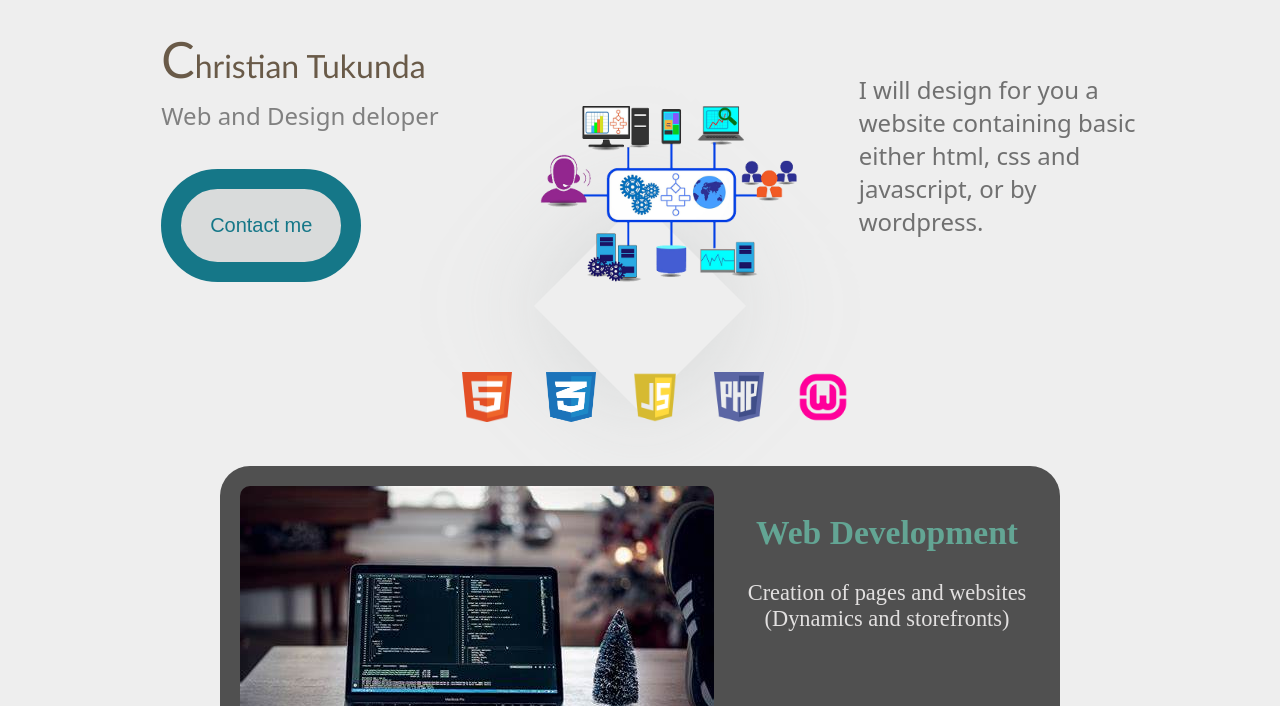
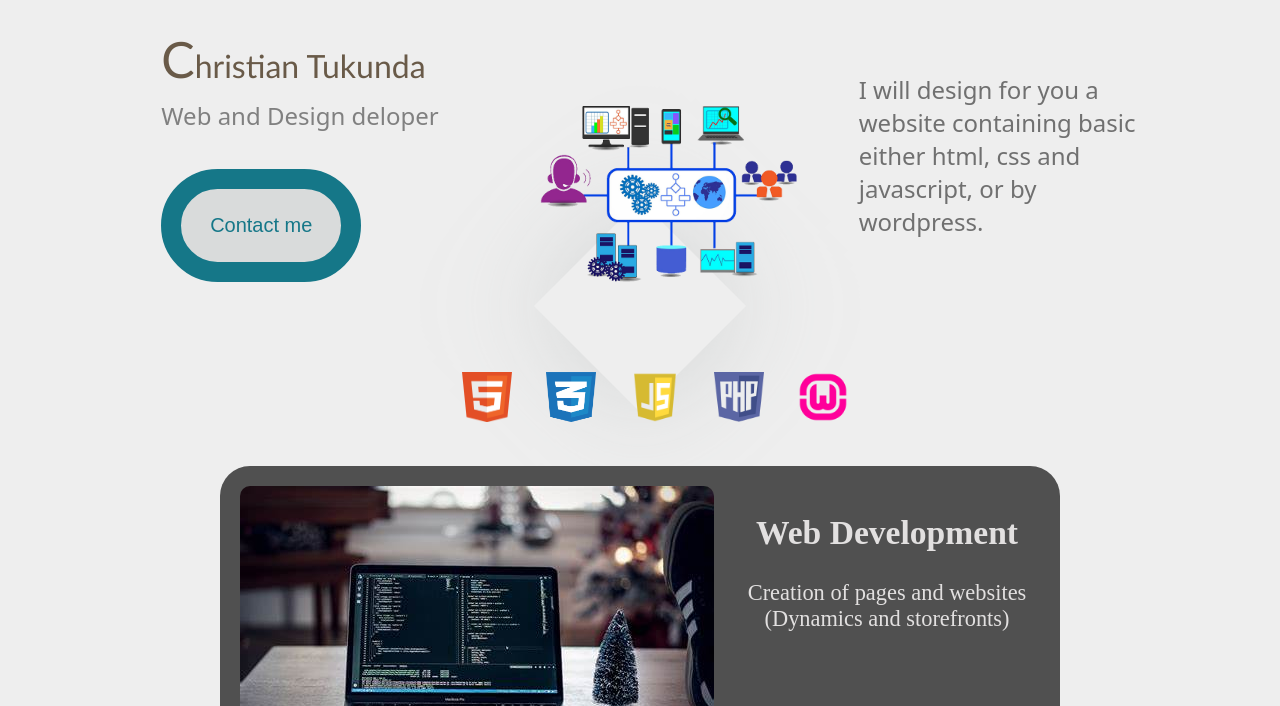
Before and after one commit to christian0015/myself, a plain HTML site: page index.html in a window 1280 px wide. Shown: the part 94-800 px from the top of the page. Drawn offline with Linux system fonts and the light colour scheme; a script that the page names is missing.

Commit message:
Update presentation.css

```diff
--- a/presentation.css
+++ b/presentation.css
@@ -275,7 +275,7 @@ main {
 }
 
 h2 {
-    color: rgb(99, 165, 148);
+    rgb(21, 119, 136);
 }
 
 /*Seul l'element footer reste sans modification*/
```
